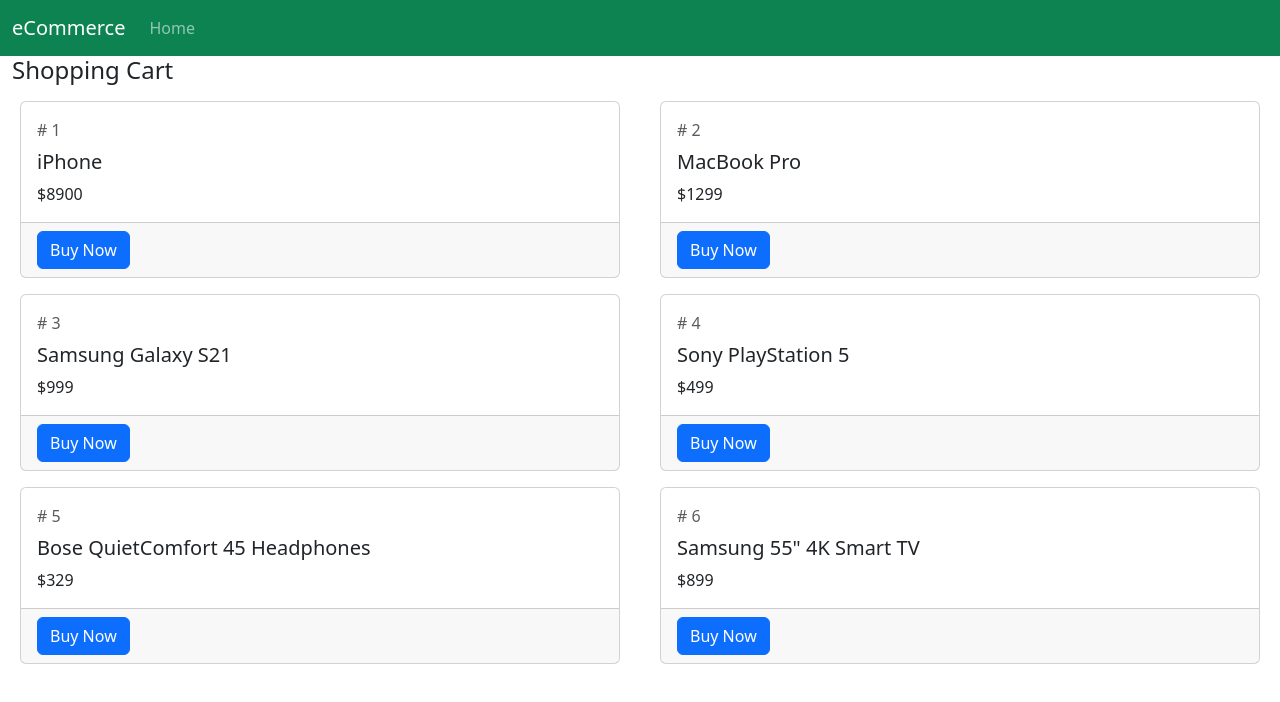
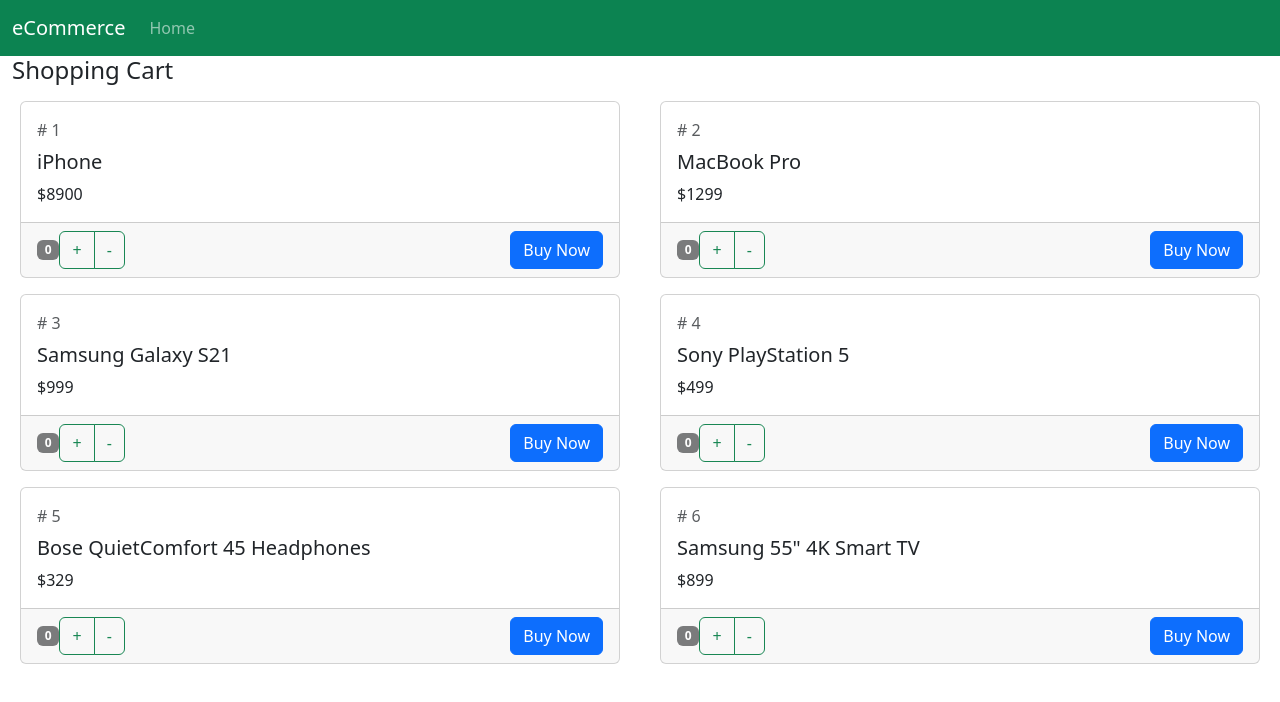
Before and after one commit to marinaivanovadev/my-first-app, a React (Create React App) app: page / in a window 1280 px wide. Shown: the top 702 px of the page. Built offline with nearby package versions, Linux system fonts and the light colour scheme.

Commit message:
Handle Child Events

```diff
--- a/src/Product.jsx
+++ b/src/Product.jsx
@@ -19,13 +19,22 @@
                         <h5 className="pt-2 boarder-top">{this.state.product.productName}</h5>
                         <div>${this.state.product.price}</div>
                     </div>
-                    <div className="card-footer text-right">
-                        {this.props.children}
+                    <div className="card-footer">
+                        <div className="float-start">
+                            <span className="badge">{this.state.product.quantity}</span>
+                            <div className="btn-group">
+                                <button className="btn btn-outline-success" onClick={() => { this.props.onIncrement(this.state.product, 10); }}
+                                >+</button>
+                                <button className="btn btn-outline-success" onClick={() => { this.props.onDecrement(this.state.product, 0); }}>-</button>
+                            </div>
+                        </div>
+                        <div className="float-end">
+                         {this.props.children}
+                        </div>
+
                     </div>
                 </div>
             </div>
-
-            );
+         );
     }
-
 }
--- a/src/ShoppingCart.jsx
+++ b/src/ShoppingCart.jsx
@@ -20,12 +20,43 @@
                 <div className="row">
                     {this.state.products.map((prod) => {
                         return (
-                        <Product key={prod.id} product={prod}>
+                            <Product key={prod.id}
+                                product={prod}
+                                onIncrement={this.handleIncrement}
+                                onDecrement={this.handleDecrement}>
+
                                 <button className="btn btn-primary">Buy Now</button>
                             </Product>
                         );
                     })}
                 </div>
             </div>
-    )};
+        )
+    };
+
+    //executes when the user click on + button
+    handleIncrement = (product, maxValue) => {
+    //get index of selected product
+        let allProducts = [...this.state.products];
+        let index = allProducts.indexOf(product);
+        if (allProducts[index].quantity < maxValue) {
+            allProducts[index].quantity++;
+
+            //update the state of current component (parent component)
+            this.setState({ products: allProducts });
         }
+    };
+
+    //executes when the user click on - button
+    handleDecrement = (product, minValue) => {
+        //get index of selected product
+        let allProducts = [...this.state.products];
+        let index = allProducts.indexOf(product);
+        if (allProducts[index].quantity > minValue) {
+            allProducts[index].quantity--;
+
+            //update the state of current component (parent component)
+            this.setState({ products: allProducts });
+        }
+    };
+}
```
Lines whose indentation alone changed are shown as unchanged.
